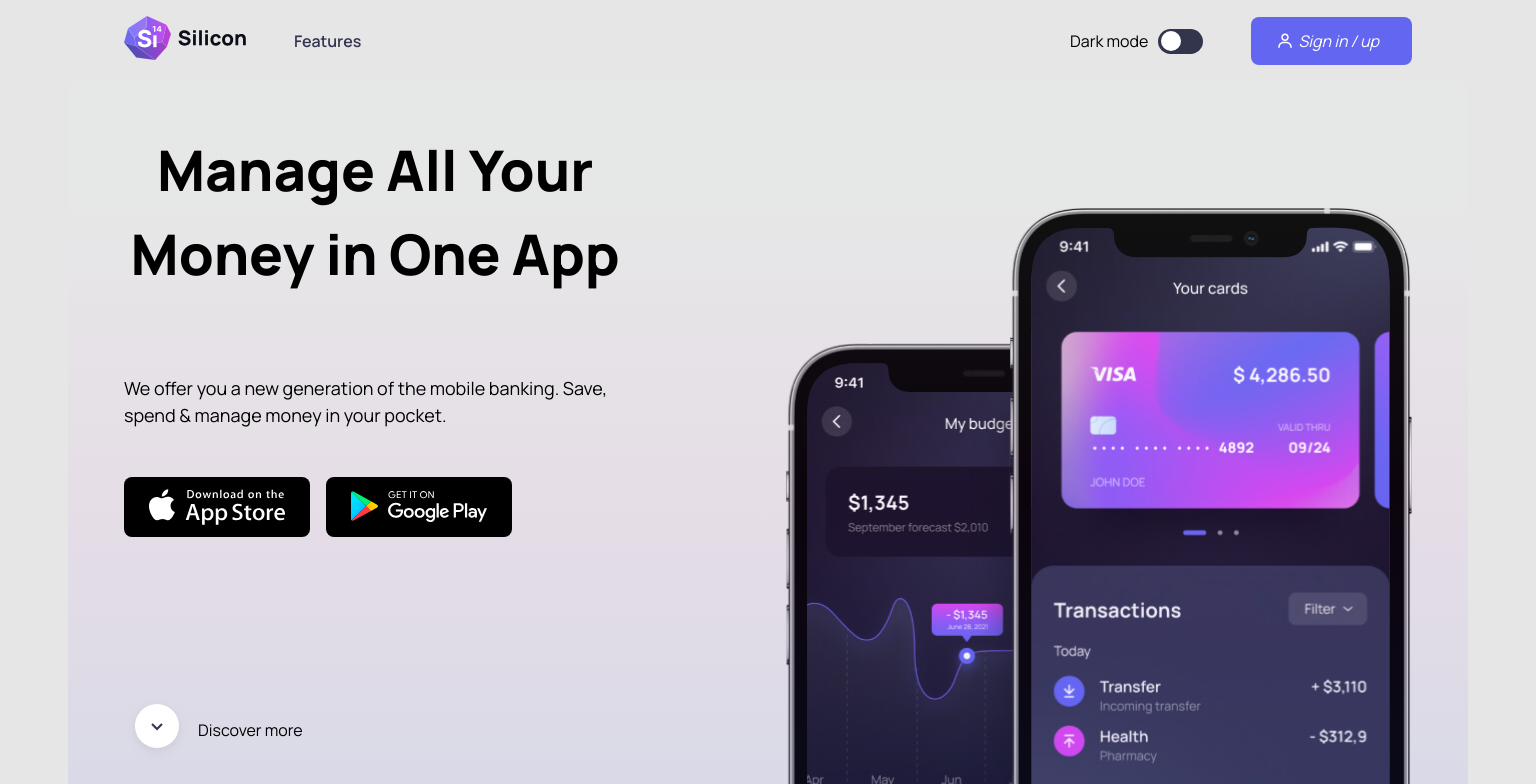
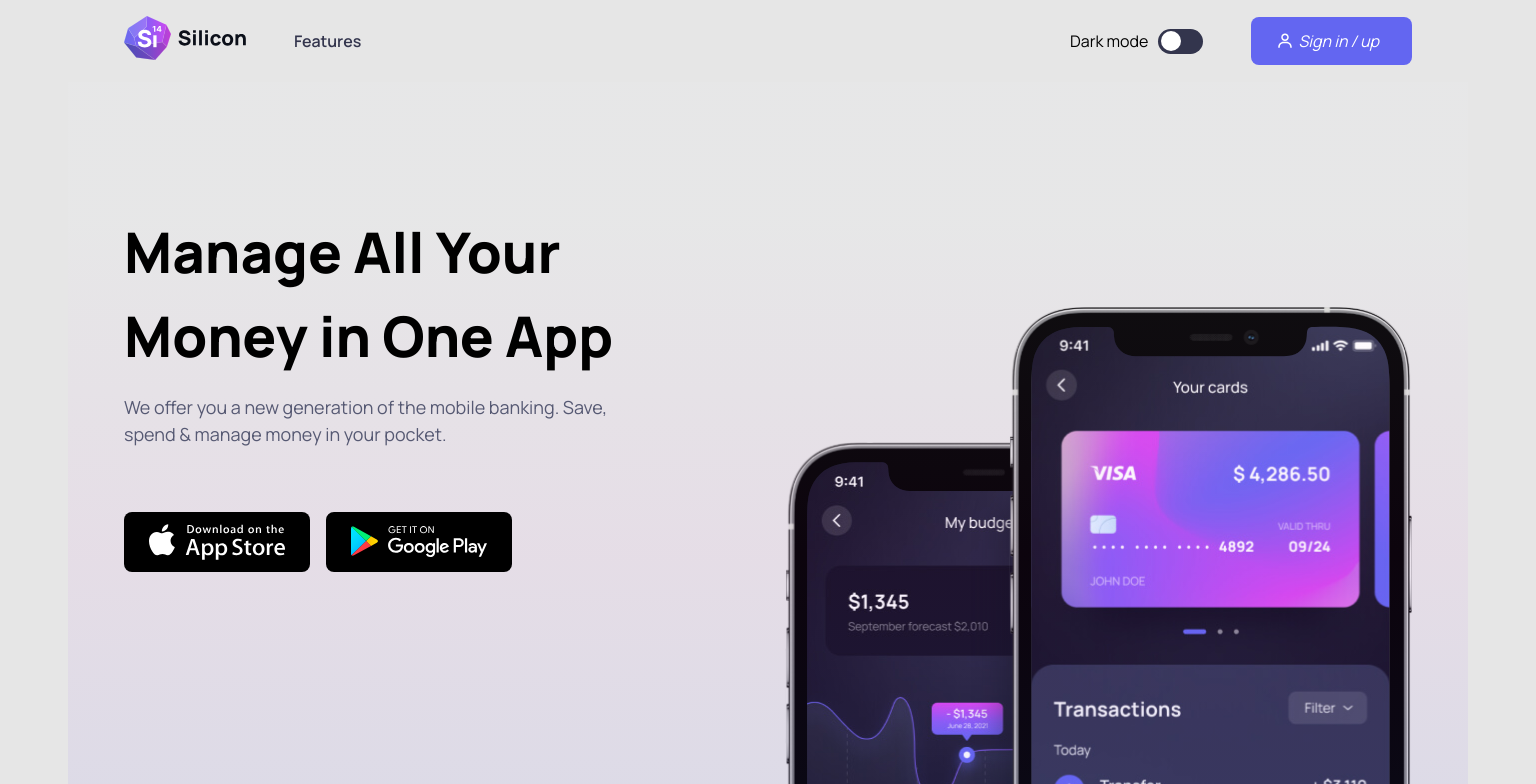
Before and after one commit to Korvin1337/React-Projekt, a React (Vite) app: page / in a window 1536 px wide. Shown: the top 784 px of the page. Built offline with nearby package versions, Linux system fonts and the light colour scheme; no server answers.

Commit message:
styling update, hero

```diff
--- a/src/App.css
+++ b/src/App.css
@@ -2736,4 +2736,36 @@
             }
         }
     }
-}
+
+    @media (min-width: 1400px) {
+        .container {
+
+            .headline {
+
+                h1 {
+                    text-align: start;
+                    margin-bottom: -1rem;
+                    margin-top: 8rem;
+                }
+
+            }
+
+            .content {
+                p {
+                    color: var(--clr-body-text);
+                }
+
+                .buttons {
+                    margin-top: 4rem;
+                }
+
+                .discover-more {
+                    margin-top: 10rem;
+                    padding-top: 4rem;
+                }
+            }
+
+
+        }
+    }
+}
```
